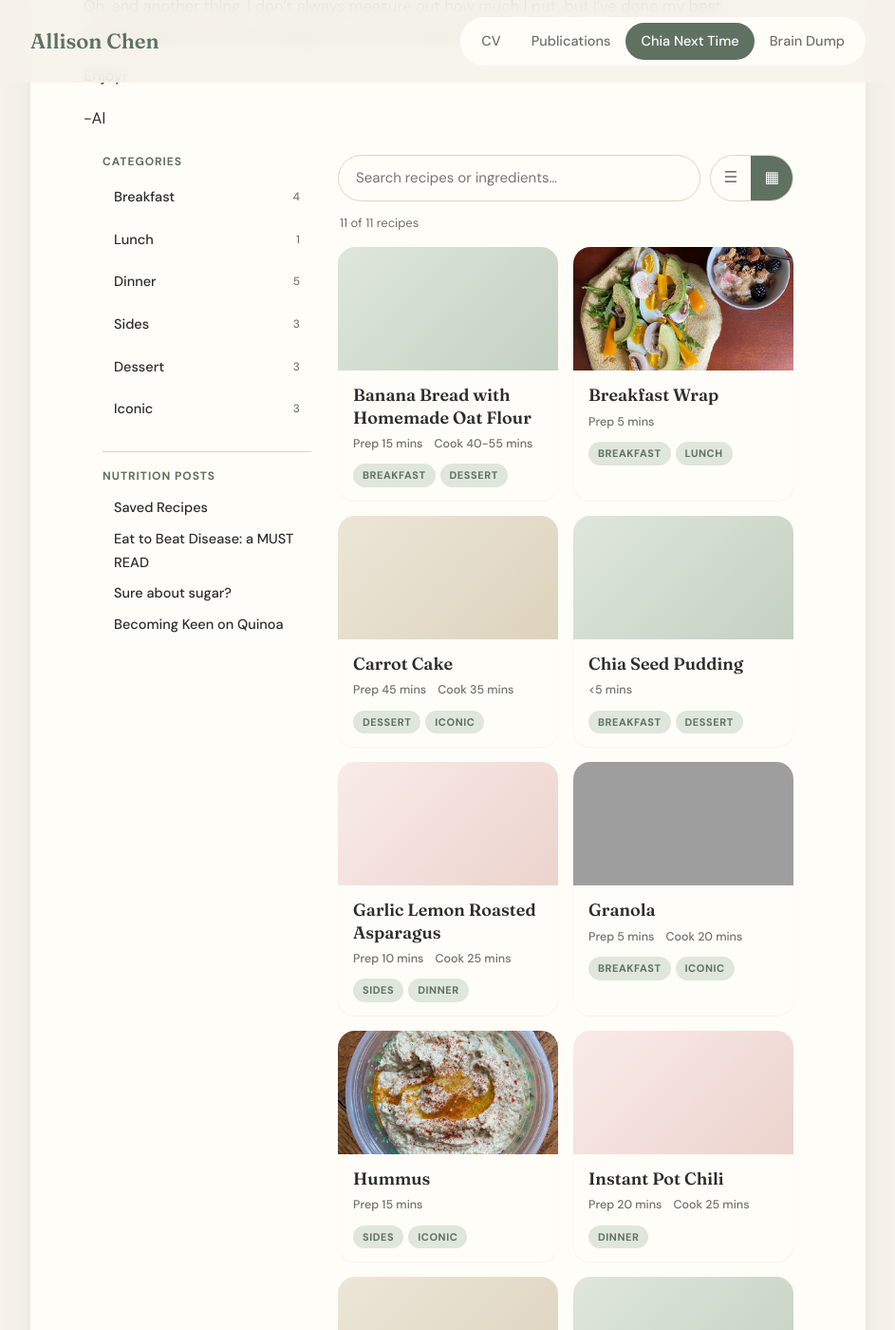
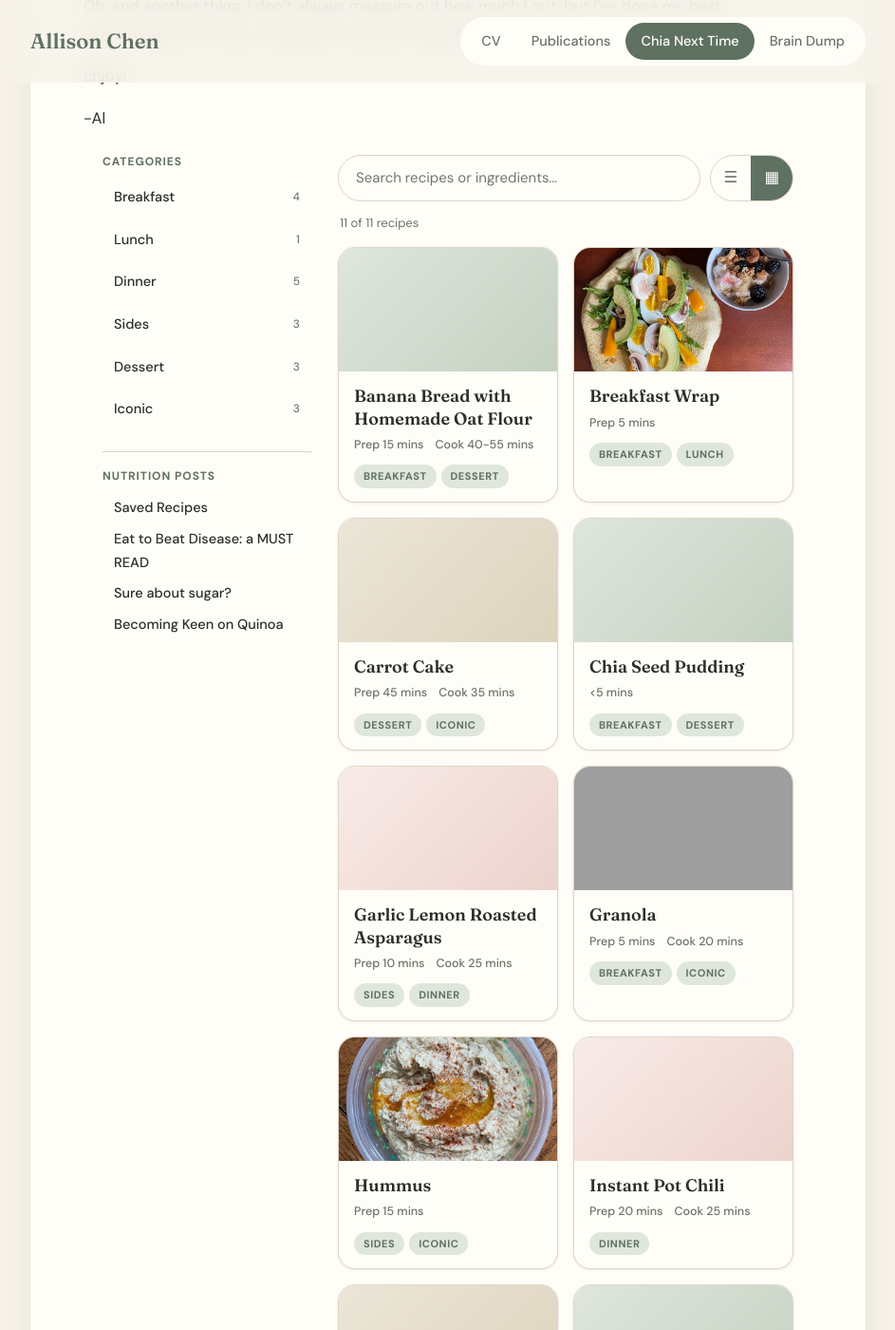
Before and after one commit to allisonchen23/allisonchen23.github.io, a Jekyll site: the page built from chia_next_time/index.markdown, in a window 1280 px wide and 1400 px high, scrolled down 433 px. Shown: the whole window at 95% size, without its empty margins (168-1111 px from the left). Built offline with Jekyll 4.4.1, drawn with Linux system fonts in a browser that asks for light colours; nearby versions of some CDN libraries; grey boxes are pictures that could not be loaded.

Commit message:
Make recipe tile borders clearer
Co-Authored-By: Claude Sonnet 5.5 <noreply@anthropic.com>

```diff
--- a/css/blog_homes.scss
+++ b/css/blog_homes.scss
@@ -223,13 +223,15 @@ img {
 	background: var(--card_color);
 	color: inherit;
 	text-decoration: none;
-	box-shadow: 0 1px 2px rgba(0,0,0,0.04);
-	transition: transform 0.2s ease, box-shadow 0.2s ease, background-color 0.2s ease;
+	border: 1px solid var(--hairline);
+	box-shadow: 0 1px 3px rgba(0,0,0,0.08);
+	transition: transform 0.2s ease, box-shadow 0.2s ease, background-color 0.2s ease, border-color 0.2s ease;
 }
 .rc_tile[hidden] { display: none; }
 .rc_tile:hover
 {
 	background: #fff;
+	border-color: var(--secondary_accent);
 	transform: translateY(-2px);
 	box-shadow: 0 1px 2px rgba(0,0,0,0.04), 0 10px 24px rgba(95,113,97,0.14);
 }
```
